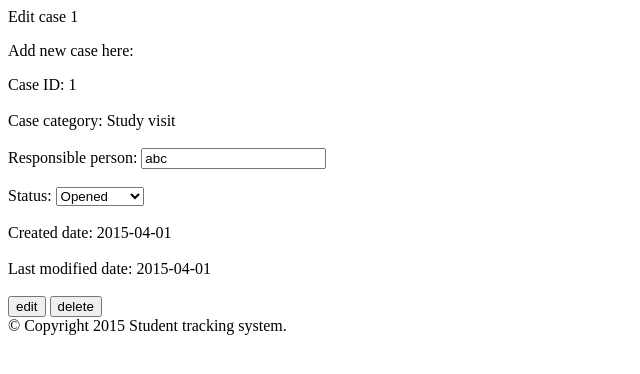
After one commit to k-q-11/StudentCaseTrack, a Flask app: page /edit/1 in a window 1280 px wide. The commit adds this page. Shown: the top 374 px of the page, without its empty margins (0-640 px from the left). Run offline with Flask 2, Linux system fonts and the light colour scheme; data comes from the database, SQL or seed files in the repository; both versions use the stored data as it was after the commit.

Commit message:
simple case add, edit

```diff
--- a/config.py
+++ b/config.py
@@ -1,3 +1,6 @@
+import os
+basedir = os.path.abspath(os.path.dirname(__file__))
 CSRF_ENABLED = True
 SECRET_KEY = "you will never get this"
-SQLALCHEMY_DATABASE_URI = 'sqlite:///mydb.db'
+#SQLALCHEMY_DATABASE_URI = 'sqlite:///mydb.db'
+SQLALCHEMY_DATABASE_URI = 'sqlite:///'+ os.path.join(basedir, 'mydb.db')
--- a/forms.py
+++ b/forms.py
@@ -1,18 +1,56 @@
 from flask_wtf import Form
-from wtforms import StringField, PasswordField
-from wtforms.validators import DataRequired, Email, Length, EqualTo
+from wtforms import StringField, PasswordField, DateField, SelectField, IntegerField
+from wtforms.validators import DataRequired, Length, EqualTo, Email, NumberRange
 from wtforms.fields.html5 import EmailField
+
+from models import CASE_CATEGORY, CASE_STATUS
 
 class ProfileForm(Form):
 	username = StringField('Username',
-		validators=[DataRequired("Please enter your user name"), Length(min=6, max=25, message = 'Username input minumum 6, maximum 25 characters')
-			])
+		validators=[DataRequired("Please enter your user name"),
+					Length(min=6, max=25, message = 'Username input minumum 6, maximum 25 characters')]
+					)
 	password = PasswordField('Password',
-		validators=[DataRequired("Please enter your password"), Length(min=6, max=40, message = 'Password input minumum 6, maximum 40 characters')
-			])
+		validators=[DataRequired("Please enter your password"),
+					Length(min=6, max=40, message = 'Password input minumum 6, maximum 40 characters')]
+					)
 
 class SignupForm(ProfileForm):
 	email = EmailField('Email',
-		validators=[DataRequired("Please enter your email"), Length(min=6, max=40, message = 'Email input minumum 6, maximum 40 characters')])
-	repeatPassword = PasswordField('Repeat Password', validators=[DataRequired("Please repeat your password"),
-				EqualTo('password', message='Password doesn\'t match')])
+		validators=[DataRequired("Please enter your email"),
+					Length(min=6, max=40, message = 'Email input minumum 6, maximum 40 characters')]
+					)
+	repeatPassword = PasswordField('Repeat Password',
+		validators=[DataRequired("Please repeat your password"),
+					EqualTo('password', message='Password doesn\'t match')]
+					)
+
+class AddCaseForm(Form):
+		cid = IntegerField('Case ID')
+		category = SelectField('Category',
+			choices= [(c, CASE_CATEGORY[c]) for c in CASE_CATEGORY],
+			#validators=[DataRequired("Please select a category")]
+			coerce=int, validators=[NumberRange(min=0)]
+			)
+		resp_person = StringField('Responsible person',
+			validators=[DataRequired("Please enter your responsible person name"),
+						Length(min=2, max=25, message = 'Name input minumum 2, maximum 25 characters')]
+						)
+		status  = SelectField('Status',
+			choices = [(c, CASE_STATUS[c]) for c in CASE_STATUS],
+			#validators=[DataRequired("Please select a status")]
+			coerce=int, validators=[NumberRange(min=0)]
+			)
+		opened = DateField('Opened date (mm/dd/yy)')
+		last_modified = DateField('Last modified date')
+
+class EditCaseForm(Form):
+		resp_person = StringField('Responsible person',
+			validators=[DataRequired("Please enter your responsible person name"),
+						Length(min=2, max=25, message = 'Name input minumum 2, maximum 25 characters')]
+						)
+		status  = SelectField('Status',
+			choices = [(c, CASE_STATUS[c]) for c in CASE_STATUS],
+			#validators=[DataRequired("Please select a status")]
+			coerce=int, validators=[NumberRange(min=0)]
+			)
--- a/models.py
+++ b/models.py
@@ -1,15 +1,29 @@
 from views import mydb
 from werkzeug.security import generate_password_hash, check_password_hash
+import datetime
+
+CASE_CATEGORY = {
+	1: 'Study visit',
+	2: 'Dispensation',
+	3: 'Internship',
+	4: 'Course failure',
+	5: 'Leave of absence'
+}
+CASE_STATUS = {
+	1: 'Opened',
+	2: 'Processing',
+	3: 'Closed'
+}
 
 class User(mydb.Model):
-	__table__name = 'users'
+	#__table__name = 'users'
 	# risk overflow
 	uid = mydb.Column(mydb.Integer, primary_key=True, autoincrement=True)
 	username = mydb.Column(mydb.String, unique=True, nullable = False)
 	email = mydb.Column(mydb.String, unique=True, nullable = False)
 	#pwdhash = db.Column(db.String, nullable = False)
 	password = mydb.Column(mydb.String, nullable = False)
-
+	cases = mydb.relationship('Case', backref='user')
 
 	def __init__(self, username, email, password):
 		self.username = username
@@ -23,5 +37,30 @@ class User(mydb.Model):
 	def check_password(self, password):
 		return check_password_hash(self.pwdhash, password)
 
-	def __repr__(self):
-		return '<User %r>' % self.username
+	#def __repr__(self):
+	#	return '<User %r>' % self.username
+
+class Case(mydb.Model):
+	#__table__name = 'cases'
+	cid = mydb.Column(mydb.Integer, primary_key=True, autoincrement=True)
+	category = mydb.Column(mydb.SmallInteger, nullable=False)
+	resp_person = mydb.Column(mydb.String(40), nullable=False)
+	status = mydb.Column(mydb.SmallInteger, nullable=False)
+	opened = mydb.Column(mydb.Date, default = datetime.datetime.now())
+	last_modified = mydb.Column(mydb.Date, nullable=False, default = datetime.datetime.now())
+	user_id = mydb.Column(mydb.Integer, mydb.ForeignKey('user.uid'))
+
+	def __init__(self, category, resp_person, status, user_id):
+		self.category = category
+		self.resp_person = resp_person
+		self.status = status
+		self.user_id = user_id
+
+	def category_str(self):
+		return CASE_CATEGORY[self.category]
+
+	def status_str(self):
+		return CASE_STATUS[self.status]
+
+	#def __repr__(self):
+	#	return '<Case %r>' % self.cid
--- /dev/null
+++ b/requirement.txt.txt
@@ -0,0 +1,3 @@
+flask==0.10.1
+Flask-SQLAlchemy==1.0
+Flask-WTF==0.9.4
--- /dev/null
+++ b/templates/edit_case.html
@@ -0,0 +1,17 @@
+{% extends 'template.html' %}
+{% block content%}
+
+<p>Add new case here:</p>
+
+<form method="POST" action="{{url_for('edit_case', mycase_id = edit_case.cid) }}">
+	{{form.hidden_tag() }}
+	Case ID: {{edit_case.cid}}<br><br>
+	Case category: {{edit_case.category_str()}}<br><br>
+	{{form.resp_person.label}}: {{form.resp_person}}<br><br>
+	{{form.status.label}}: {{form.status()}}<br><br>
+	Created date: {{edit_case.opened}}<br><br>
+	Last modified date: {{edit_case.last_modified}}<br><br>
+	<input type="submit" value="edit" name="create">
+	<input type="submit" value="delete" name="delete">
+</form>
+{% endblock%}
--- a/templates/template.html
+++ b/templates/template.html
@@ -21,5 +21,10 @@
 		<div class="container">
 			{% block content%}{% endblock %}
 		</div>
+		<div class="footer">
+			{% block footer %}
+			&copy; Copyright 2015 Student tracking system.
+			{% endblock %}
+		</div>
 	<body>
 </html>
--- a/views.py
+++ b/views.py
@@ -1,5 +1,4 @@
 from flask import Flask, render_template, request, flash, redirect, session, url_for
-from forms import ProfileForm, SignupForm
 from flask.ext.sqlalchemy import SQLAlchemy
 
 
@@ -7,14 +6,15 @@ myapp = Flask(__name__)
 myapp.config.from_object('config')
 mydb = SQLAlchemy(myapp)
 
-from models import User
+from forms import ProfileForm, SignupForm, AddCaseForm, EditCaseForm
+from models import User, Case
 
 @myapp.route('/')
 @myapp.route('/index', methods = ['GET', 'POST'])
 def index():
 	if 'logged_in' in session:
 		flash('Welcome %s!' %(session['username']))
-		return render_template('overview.html')
+		return redirect(url_for('overview'))
 	else:
 		flash('You are not logged in')
 		return redirect(url_for('login'))
@@ -44,8 +44,9 @@ def login():
 			else:
 				session['logged_in'] = True
 				session['username'] = result.username # result['username'] #request.form['username']
+				session['user_id'] = result.uid
 				flash('You\'re logged in!')
-				return render_template('overview.html')
+				return redirect(url_for('overview'))
 		else:
 			flash('All fields required')
 			return render_template('login.html', form = loginForm)
@@ -57,7 +58,9 @@ def signup():
 		return render_template('signup.html', form = signupForm)
 	else:
 		if signupForm.validate_on_submit():
-			myuser = User(signupForm.username.data, signupForm.email.data, signupForm.password.data)
+			myuser = User(signupForm.username.data,
+						  signupForm.email.data,
+						  signupForm.password.data)
 			mydb.session.add(myuser)
 			mydb.session.commit()
 			flash('You\'re signed up. Please login!')
@@ -65,3 +68,51 @@ def signup():
 		else:
 			flash('All fields required')
 			return render_template('signup.html', form = signupForm)
+
+@myapp.route('/overview', methods=['GET', 'POST'])
+def overview():
+	myopen_cases = mydb.session.query(Case).filter_by().order_by(Case.last_modified.asc())
+	if myopen_cases is not None:
+		return render_template('overview.html', open_cases = myopen_cases)
+	else:
+		return render_template('overview.html')
+
+@myapp.route('/newcase', methods=['GET', 'POST'])
+def new_case():
+	addCaseForm = AddCaseForm(request.form)
+	if request.method == 'GET':
+		return render_template('cases.html', form = addCaseForm)
+	else:
+		if addCaseForm.validate_on_submit():
+			mycase = Case(addCaseForm.category.data,
+						  addCaseForm.resp_person.data,
+						  addCaseForm.status.data,
+						  session['user_id'])
+			mydb.session.add(mycase)
+			mydb.session.commit()
+			flash('New case created!')
+			return redirect(url_for('overview'))
+		else:
+			flash('All fields requred!')
+			return redirect(url_for('new_case'))
+
+@myapp.route('/edit', methods=['GET', 'POST'])
+@myapp.route('/edit/<int:mycase_id>', methods=['GET', 'POST'])
+def edit_case(mycase_id):
+	editCaseForm = EditCaseForm(request.form)
+	myedit_case = mydb.session.query(Case).filter_by(cid = mycase_id).first()
+	if request.method == 'GET':
+		editCaseForm.resp_person.data = myedit_case.resp_person
+		editCaseForm.status.data = myedit_case.status
+		flash('Edit case %s' % (mycase_id) )
+		return render_template('edit_case.html', form = editCaseForm, edit_case=myedit_case)
+	else:
+		if editCaseForm.validate_on_submit():
+			myedit_case.resp_person = editCaseForm.resp_person.data
+			myedit_case.status = editCaseForm.status.data
+			mydb.session.commit()
+			flash('Case updated!')
+			return redirect(url_for('overview'))
+		else:
+			flash('All fields requred!')
+			return redirect(url_for( 'edit_case', mycase_id = edit_case.cid) )
```
Also changed, not shown: templates/cases.html (added, +12 -0 lines), templates/overview.html (+31 -1 lines), mydb.db, 5 other files.
